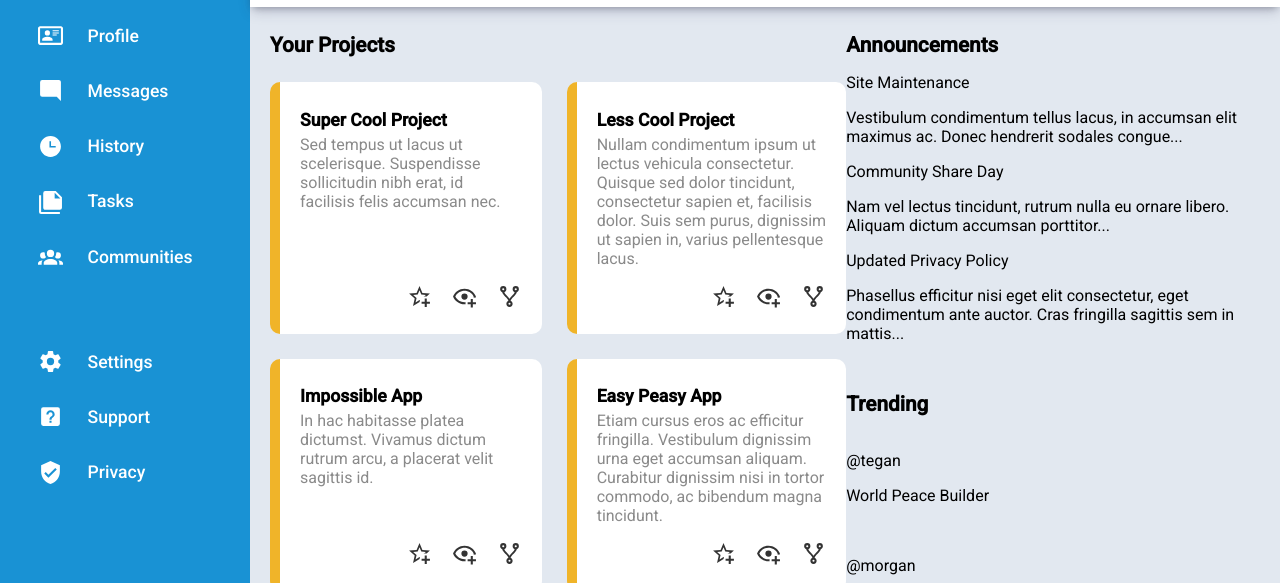
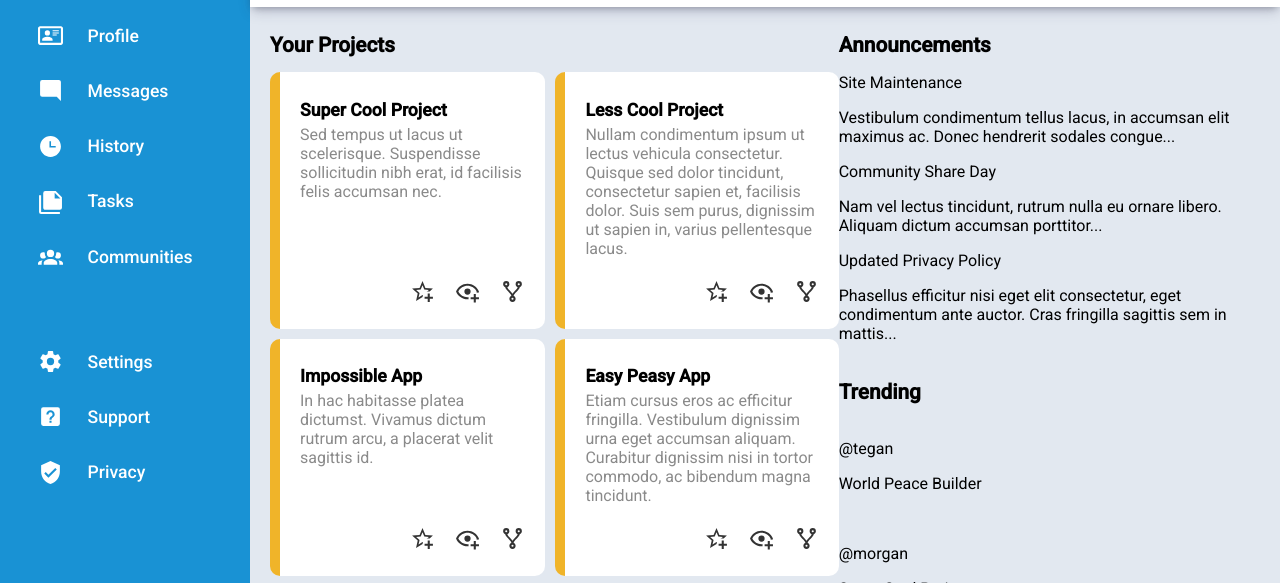
Before and after one commit to PersephoneXO/top-admin-dashboard, a plain HTML site: page index.html in a window 1280 px wide. Shown: the part 178-761 px from the top of the page. Drawn offline with Linux system fonts and the light colour scheme.

Commit message:
small change to the margin in the projects container

```diff
--- a/styles.css
+++ b/styles.css
@@ -228,6 +228,8 @@ body{
     padding-top: 5px;
 }
 
+
+/*projects*/
 .projects-cards{
     grid-area: pc;
     display: grid;
@@ -235,7 +237,8 @@ body{
     "pc1 pc2"
     "pc3 pc4"
     "pc5 pc6";
-    gap: 25px;
+    row-gap: 10px;
+    column-gap: 10px;
 }
 
 #ptitle{
@@ -313,10 +316,13 @@ body{
 }
 
 
-
+/*announcement*/
 .announcement-cards{
     grid-area: ac;
+
 }
+
+
 
 .trending-cards{
     grid-area: tc;
```
